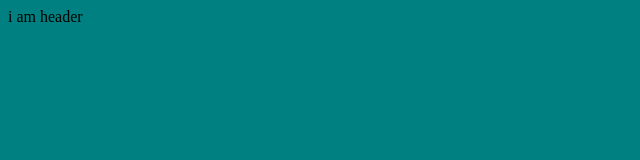
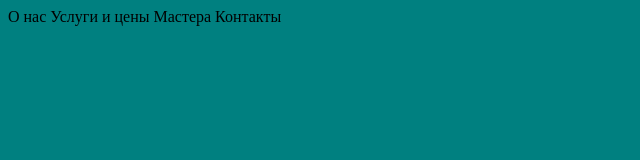
Before and after one commit to nebesniu/barbershop, a plain HTML site: page index.html in a window 1280 px wide. Shown: the whole page, without its empty margins (0-640 px from the left). Drawn offline with Linux system fonts and the light colour scheme.

Commit message:
add words

```diff
--- a/index.html
+++ b/index.html
@@ -8,7 +8,8 @@
     <link rel="stylesheet" href="./css/styles.css" />
   </head>
   <body>
-    <header>i am header</header>
+    О нас Услуги и цены Мастера Контакты
+    <header></header>
     <main></main>
   </body>
 </html>
```
